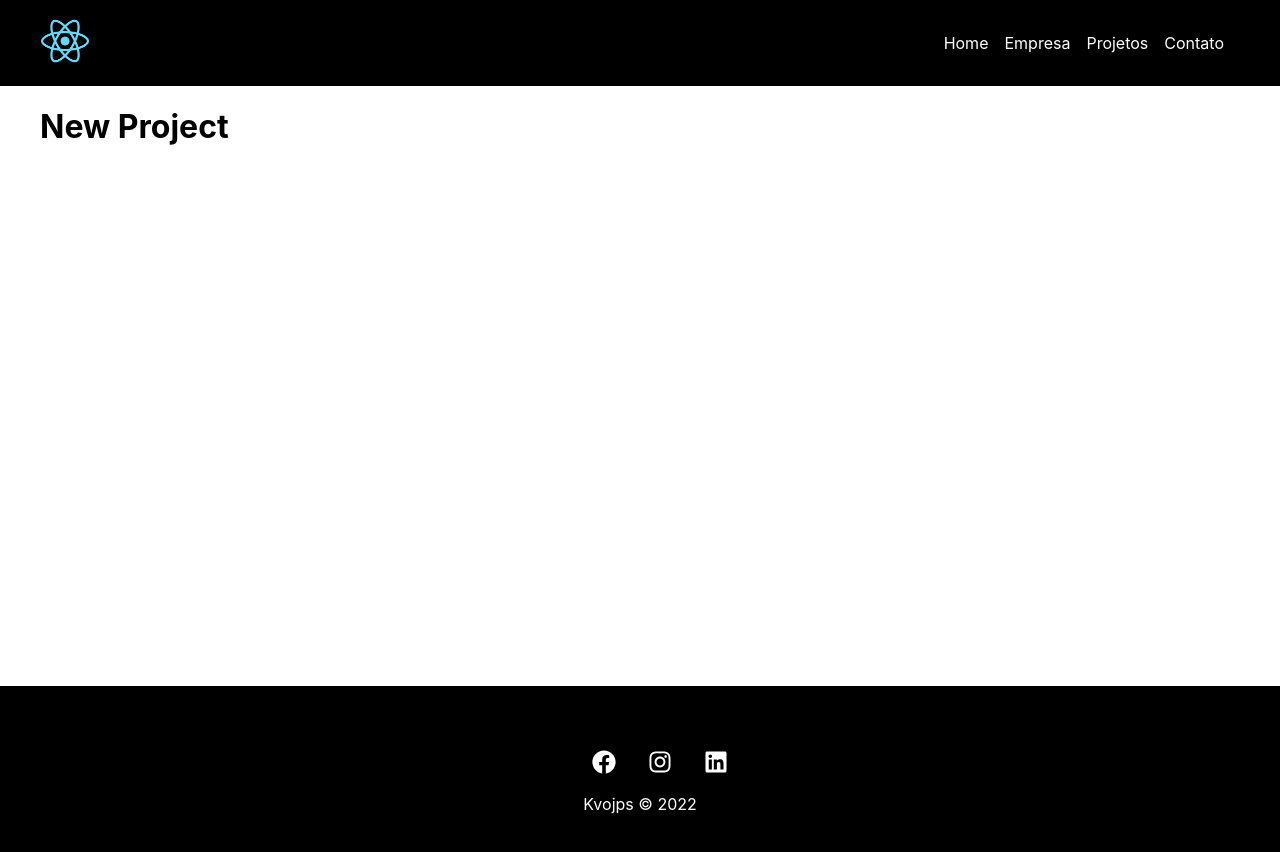
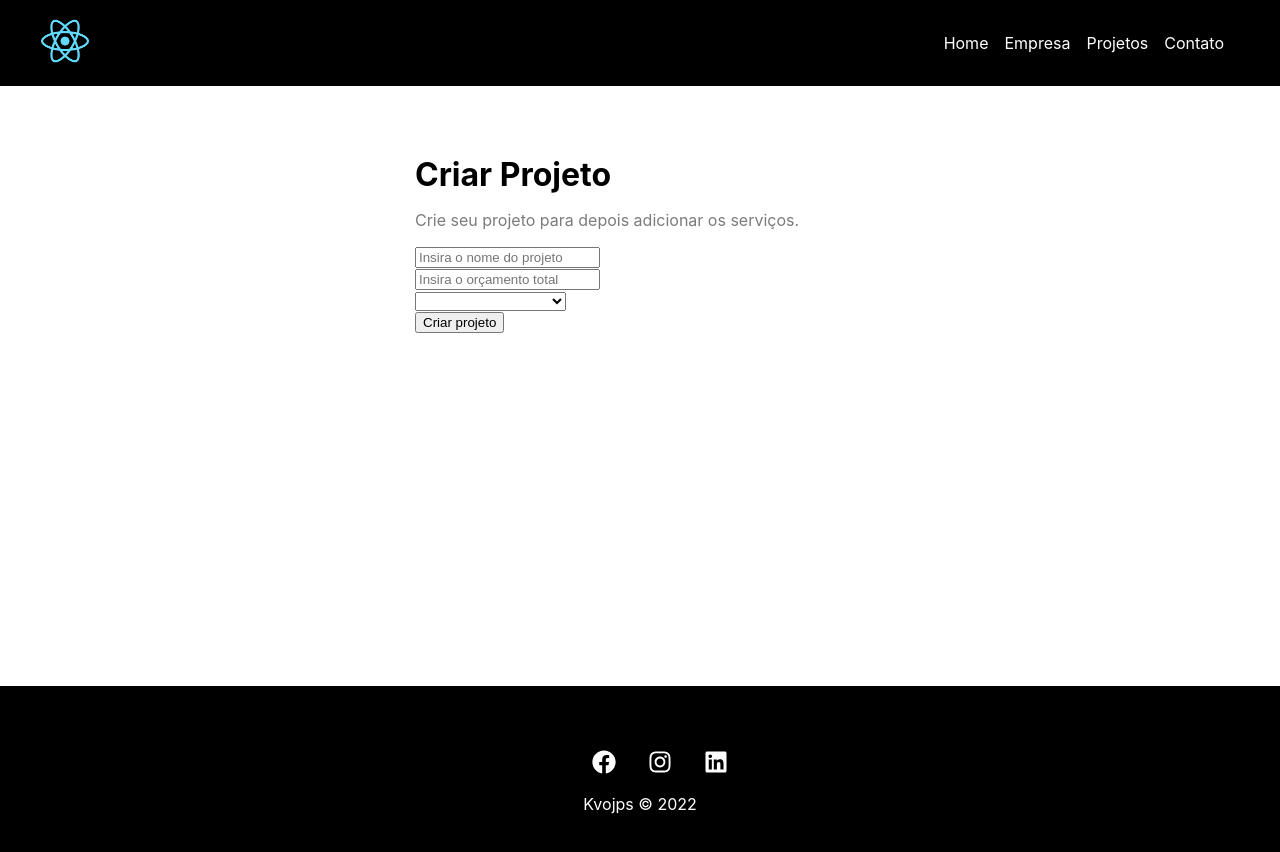
Before and after one commit to kvojps/gerenciador-projetos-react, a React (Create React App) app: page /newproject in a window 1280 px wide. Shown: the top 852 px of the page. Built offline with nearby package versions, Linux system fonts and the light colour scheme.

Commit message:
criando form de criação de projeto

```diff
--- a/src/components/pages/NewProject.js
+++ b/src/components/pages/NewProject.js
@@ -1,8 +1,13 @@
+import styles from './assets/NewProject.module.css';
+import ProjectForm from '../project/ProjectForm'
+
 function NewProject() {
     return (
-        <div>
-            <h1>New Project</h1>
-        </div>
+        <div className={styles.newproject_container}>
+            <h1>Criar Projeto</h1>
+            <p>Crie seu projeto para depois adicionar os serviços.</p>
+            <ProjectForm/>
+         </div>
     )
 }
 
--- /dev/null
+++ b/src/components/pages/assets/NewProject.module.css
@@ -0,0 +1,13 @@
+.newproject_container {
+    width: 450px;
+    margin: 0 auto;
+    padding: 3em;
+}
+
+.newproject_container h1 {
+    margin-bottom: 0.5em;
+}
+
+.newproject_container p {
+    color: #7b7b7b;
+}
--- /dev/null
+++ b/src/components/project/ProjectForm.js
@@ -0,0 +1,22 @@
+function ProjectForm() {
+    return (
+        <form action="">
+            <div>
+                <input type="text" placeholder="Insira o nome do projeto"/>
+            </div>
+            <div>
+                <input type="number" placeholder="Insira o orçamento total" />
+            </div>
+            <div>
+            <select name="category_id">
+                <option disabled>Selecione a categoria</option>
+            </select>
+            </div>
+            <div>
+                <input type="submit" value="Criar projeto" />
+            </div>
+        </form>
+    )
+}
+
+export default ProjectForm
```
